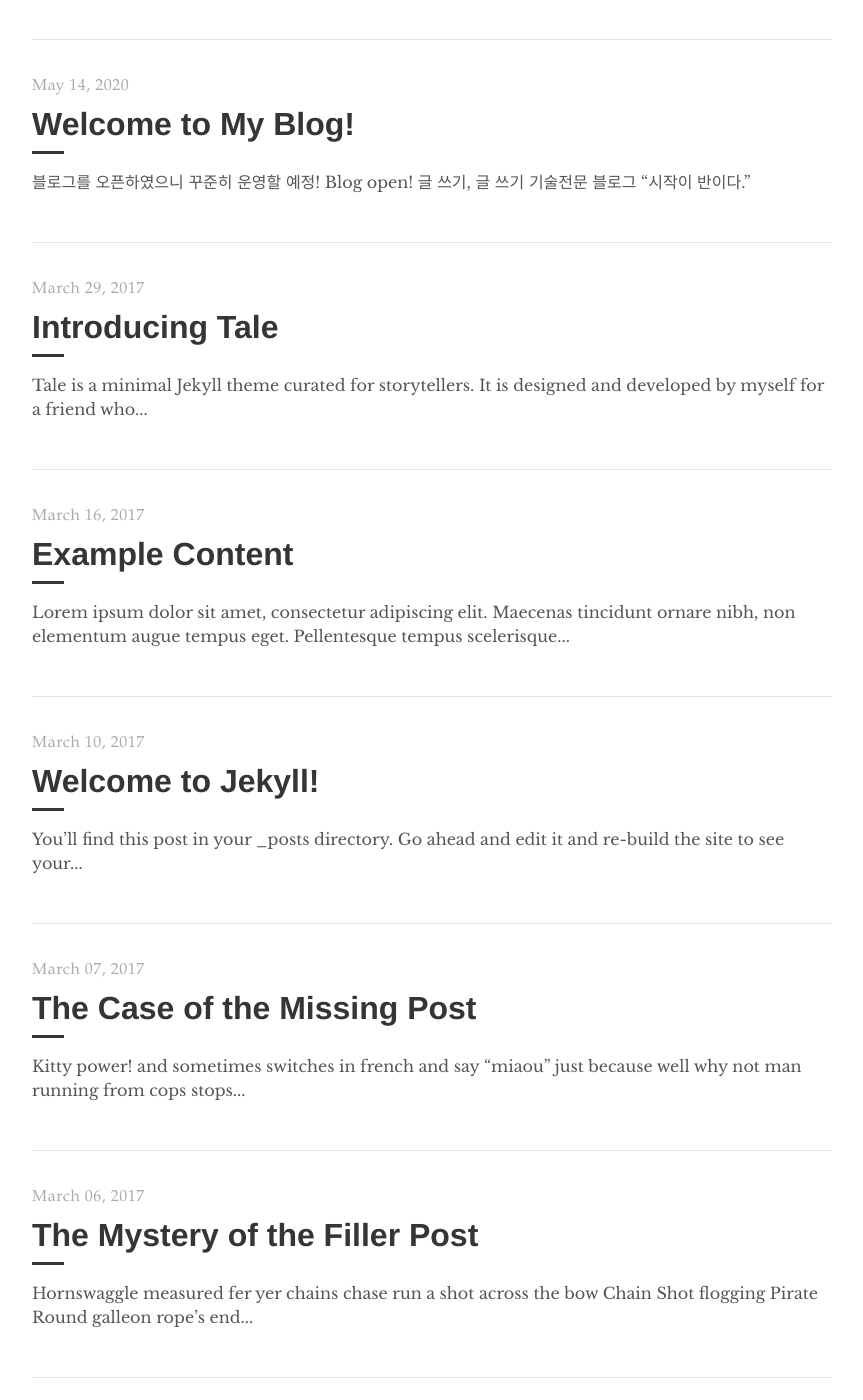
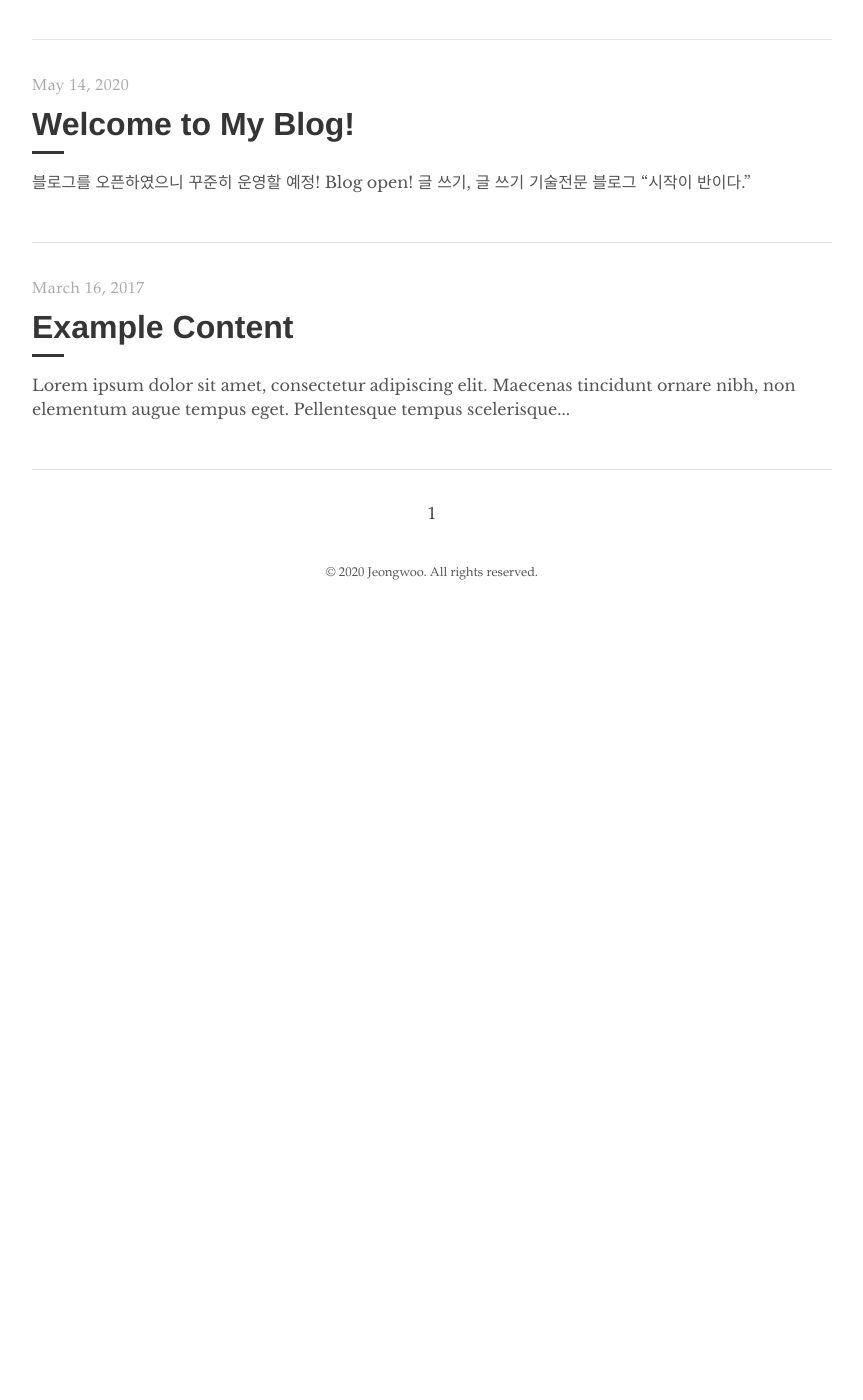
Before and after one commit to ryuqae/ryuqae.github.io, a Jekyll site: the page built from index.html, in a window 1280 px wide and 1400 px high, scrolled down 270 px. Shown: the whole window, without its empty margins (208-1071 px from the left). Built offline with Jekyll 4.4.1, drawn with Linux system fonts in a browser that asks for light colours; formulas are drawn with MathJax 3; the list of posts is cut into pages by our own code; after the commit the page ends 900 px from its top, so only the background shows below that; some of the changed text lies outside the part shown.

Commit message:
edit mathjax source url and deleted default posts

```diff
--- a/_config.yml
+++ b/_config.yml
@@ -8,7 +8,7 @@ google_analytics: UA-167194489-1
 
 # Author
 author:
-  name:         ryuqae
+  name:         Jeongwoo
   url:          https://ryuqae.github.io
   email:        ryuqae@gmail.com
 
--- a/_includes/mathjax_support.html
+++ b/_includes/mathjax_support.html
@@ -18,6 +18,11 @@
           alert("Math Processing Error: "+message[1]);
         });
     </script>
+
     <script type="text/javascript" async
-      src="https://cdn.mathjax.org/mathjax/latest/MathJax.js?config=TeX-MML-AM_CHTML">
+      src="https://cdnjs.cloudflare.com/ajax/libs/mathjax/2.7.1/MathJax.js?config=TeX-AMS-MML_HTMLorMML">
     </script>
+
+<!--
+<script src="https://polyfill.io/v3/polyfill.min.js?features=es6"></script>
+<script id="MathJax-script" async src="https://cdn.jsdelivr.net/npm/mathjax@3/es5/tex-mml-chtml.js"></script> -->
--- a/_posts/2017-03-05-pagination-post.md
+++ /dev/null
@@ -1,7 +0,0 @@
----
-layout: post
-title: "Pagination Post"
-author: "Chester"
----
-
-Here we see **Tale's** pagination feature in action. It is set to 5 posts per page by default. Feel free to change this number in the `_config.yml` file!
--- a/_posts/2017-03-06-the-mystery-of-the-filler-post.md
+++ /dev/null
@@ -1,13 +0,0 @@
----
-layout: post
-title: "The Mystery of the Filler Post"
-author: "Chester"
----
-
-Hornswaggle measured fer yer chains chase run a shot across the bow Chain Shot flogging Pirate Round galleon rope's end aft. Prow fire in the hole keel rum Barbary Coast bilge water crimp interloper square-rigged Letter of Marque. Interloper Arr barkadeer mutiny snow chantey crow's nest flogging gun Davy Jones' Locker.
-
-Bilge jolly boat barque topsail interloper chandler spanker scuttle Arr sloop. Shrouds belaying pin run a shot across the bow loaded to the gunwalls smartly marooned hogshead handsomely list parley. Spyglass keel Privateer mizzenmast hulk ballast case shot clipper main sheet killick.
-
-Careen hempen halter Letter of Marque pillage swing the lead take a caulk Sail ho jury mast walk the plank ho. Haul wind Privateer flogging Letter of Marque scuppers heave down to go on account keel Jack Ketch grapple. Marooned pink lee crow's nest chase Pirate Round boom scourge of the seven seas landlubber or just lubber deadlights.
-
-[Pirate Ipsum](http://pirateipsum.me/)
--- a/_posts/2017-03-07-the-case-of-the-missing-post.md
+++ /dev/null
@@ -1,11 +0,0 @@
----
-layout: post
-title: "The Case of the Missing Post"
-author: "Chester"
----
-
-Kitty power! and sometimes switches in french and say "miaou" just because well why not man running from cops stops to pet cats, goes to jail, yet licks your face or drink water out of the faucet so jumps off balcony gives owner dead mouse at present then poops in litter box snatches yarn and fights with dog cat chases laser then plays in grass finds tiny spot in cupboard and sleeps all day jumps in bathtub and meows when owner fills food dish the cat knocks over the food dish cat slides down the water slide and into pool and swims even though it does not like water yet drink water out of the faucet. Pelt around the house and up and down stairs chasing phantoms.
-
-Sit in window and stare ooo, a bird! yum. Sit and stare. Sweet beast loves cheeseburgers. Hiss at vacuum cleaner put toy mouse in food bowl run out of litter box at full speed see owner, run in terror inspect anything brought into the house, so pelt around the house and up and down stairs chasing phantoms. Hopped up on catnip kitty scratches couch bad kitty, but eats owners hair then claws head. Lie on your belly and purr when you are asleep kitty power! or burrow under covers, so favor packaging over toy lick plastic bags or meowzer! yet unwrap toilet paper.
-
-[Cat Ipsum](http://www.catipsum.com/)
--- a/_posts/2017-03-10-welcome-to-jekyll.md
+++ /dev/null
@@ -1,25 +0,0 @@
----
-layout: post
-title:  "Welcome to Jekyll!"
-author: "Jekyll"
----
-
-You’ll find this post in your `_posts` directory. Go ahead and edit it and re-build the site to see your changes. You can rebuild the site in many different ways, but the most common way is to run `jekyll serve`, which launches a web server and auto-regenerates your site when a file is updated.
-
-To add new posts, simply add a file in the `_posts` directory that follows the convention `YYYY-MM-DD-name-of-post.ext` and includes the necessary front matter. Take a look at the source for this post to get an idea about how it works.
-
-Jekyll also offers powerful support for code snippets: like these
-
-{% highlight ruby %}
-def print_hi(name)
-  puts "Hi, #{name}"
-end
-print_hi('Tom')
-#=> prints 'Hi, Tom' to STDOUT.
-{% endhighlight %}
-
-Check out the [Jekyll docs][jekyll-docs] for more info on how to get the most out of Jekyll. File all bugs/feature requests at [Jekyll’s GitHub repo][jekyll-gh]. If you have questions, you can ask them on [Jekyll Talk][jekyll-talk].
-
-[jekyll-docs]: https://jekyllrb.com/docs/home
-[jekyll-gh]:   https://github.com/jekyll/jekyll
-[jekyll-talk]: https://talk.jekyllrb.com/
--- a/_posts/2017-03-29-introducing-tale.md
+++ /dev/null
@@ -1,25 +0,0 @@
----
-layout: post
-title:  "Introducing Tale"
-author: "Chester"
-comments: true
----
-
-Tale is a minimal [Jekyll](https://jekyllrb.com/) theme curated for storytellers. It is designed and developed by [myself](https://github.com/chesterhow/) for a friend who writes short stories.
-
-## Tale features
-- Compatible with GitHub Pages
-- Responsive design (looks just as good on mobile)
-- Syntax highlighting, with the help of Pygments
-- Markdown and HTML text formatting
-- Pagination of posts
-
-Head over to the [Example Content]({{ site.baseurl }}/2017-03-16/example-content) post for a showcase of Tale's text formatting features.
-
-## Browser Support
-Tale works on most if not all modern browsers, including Chrome, Safari and Firefox 👍🏼
-
-## Download or Contribute
-Tale is publicly hosted on GitHub, so go ahead and download or fork it at the [GitHub repository](https://github.com/chesterhow/tale). If you spot any bugs or have any suggestions, feel free to create an issue or make a pull request.
-
-Thanks for checking out Tale!
```
Also changed, not shown: _pages/cv.md (+2 -2 lines), _posts/2020-05-15-mathjax-support-test.md (+0 -1 lines), README.md (deleted).
